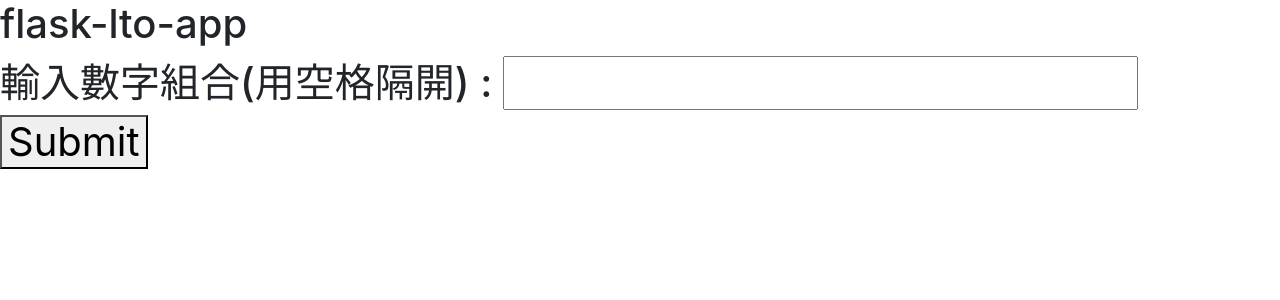
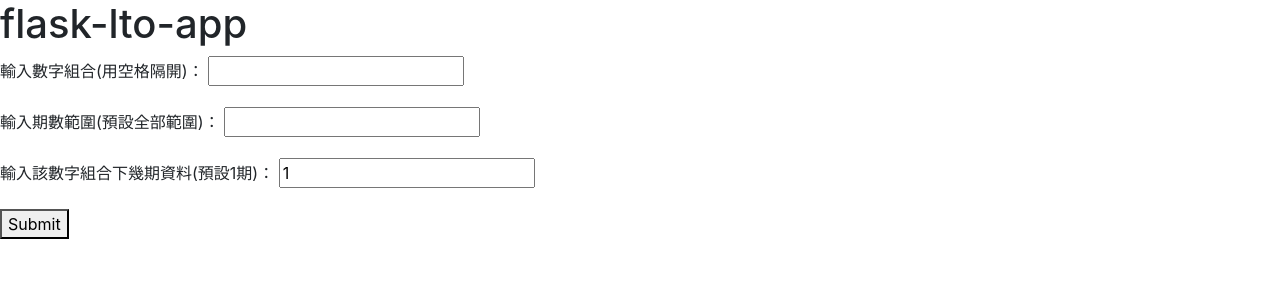
Before and after one commit to Xuan-7190/webcrawler_test, a Flask app: page / in a window 1280 px wide. Shown: the top 300 px of the page. Run offline with Flask 2, Linux system fonts and the light colour scheme; parts of the project's set-up code (start-up, migrations or seed data) failed here and were passed over; some libraries are stand-ins or nearby versions.

Commit message:
update input condition

```diff
--- a/app.py
+++ b/app.py
@@ -2,7 +2,7 @@
 from flask import Flask, request, render_template, redirect
 from app_function import get_data_length, get_save_data_top30_json, get_save_data_df, get_save_data_json, search_numbers_combination
 
-url = 'https://flask-lto-app.herokuapp.com/search_numbers_combination/search_numbers='
+url = 'https://flask-lto-app.herokuapp.com/search_numbers_combination/'
 
 app = Flask(__name__)
 app.config['JSON_AS_ASCII'] = False # 讓傳出去的json可以中文顯示
@@ -16,20 +16,19 @@
 def post_submit():
     # 取得輸入的數字組合
     number = request.form.get('number')
+    # 取得輸入的期數範圍
+    period = request.form.get('period')
+    # 取得輸入的下幾期
+    next = request.form.get('next')
     # 串接url
-    search_url = url+number
+    if (not period):
+        search_url = url+'search_numbers='+number+'&next='+next
+    elif period:
+        search_url = url+'search_numbers='+number+'&period='+period+'&next='+next
     # 呼叫api
     response = requests.get(search_url)
-    # print(type(response))
-    # 將結果
+    # 將結果轉成dic
     response_dic = response.json()
-    # print(type(response_dic))
-    # print(response_dic['jdata'])
-    # print(response_dic['jdata'][0]['今彩539中獎號碼'])
-    # print(type(response_dic['jdata'][0]['今彩539中獎號碼']))
-    # test_result = json.loads(str(response_dic['jdata'][0]))
-    # print(test_result)
-
     return render_template('result.html', data=response_dic)
 
 @app.route('/get_save_data_top30')
--- a/templates/index.html
+++ b/templates/index.html
@@ -6,14 +6,24 @@
         <title>flask-lto-app</title>
     </head>
     <body>
-        <h1> flask-lto-app <h1>
+        <h1>flask-lto-app</h1>
         <form class="" action="/submit" method="post">
-            <label for="">輸入數字組合(用空格隔開) : </label>
-            <input type="text" name="number" value="">
+            <p>
+                <label for="">輸入數字組合(用空格隔開)：</label>
+                <input type="text" name="number" value="" required />
+            </p>
+            <p>
+                <label for="">輸入期數範圍(預設全部範圍)：</label>
+                <input type="number" name="period" value="" />
+            </p>
+            <p>
+                <label for="">輸入該數字組合下幾期資料(預設1期)：</label>
+                <input type="number" name="next" value="1" />
+            </p>
             <button type="submit">Submit</button>
         </form>
-        <p>
-            {{data}}
-        </p>
+        <script crossorigin="anonymous" integrity="sha384-J6qa4849blE2+poT4WnyKhv5vZF5SrPo0iEjwBvKU7imGFAV0wwj1yYfoRSJoZ+n" src="https://code.jquery.com/jquery-3.4.1.slim.min.js"></script>
+        <script crossorigin="anonymous" integrity="sha384-Q6E9RHvbIyZFJoft+2mJbHaEWldlvI9IOYy5n3zV9zzTtmI3UksdQRVvoxMfooAo" src="https://cdn.jsdelivr.net/npm/popper.js@1.16.0/dist/umd/popper.min.js"></script>
+        <script crossorigin="anonymous" integrity="sha384-wfSDF2E50Y2D1uUdj0O3uMBJnjuUD4Ih7YwaYd1iqfktj0Uod8GCExl3Og8ifwB6" src="https://stackpath.bootstrapcdn.com/bootstrap/4.4.1/js/bootstrap.min.js"></script>
     </body>
 </html>
```
